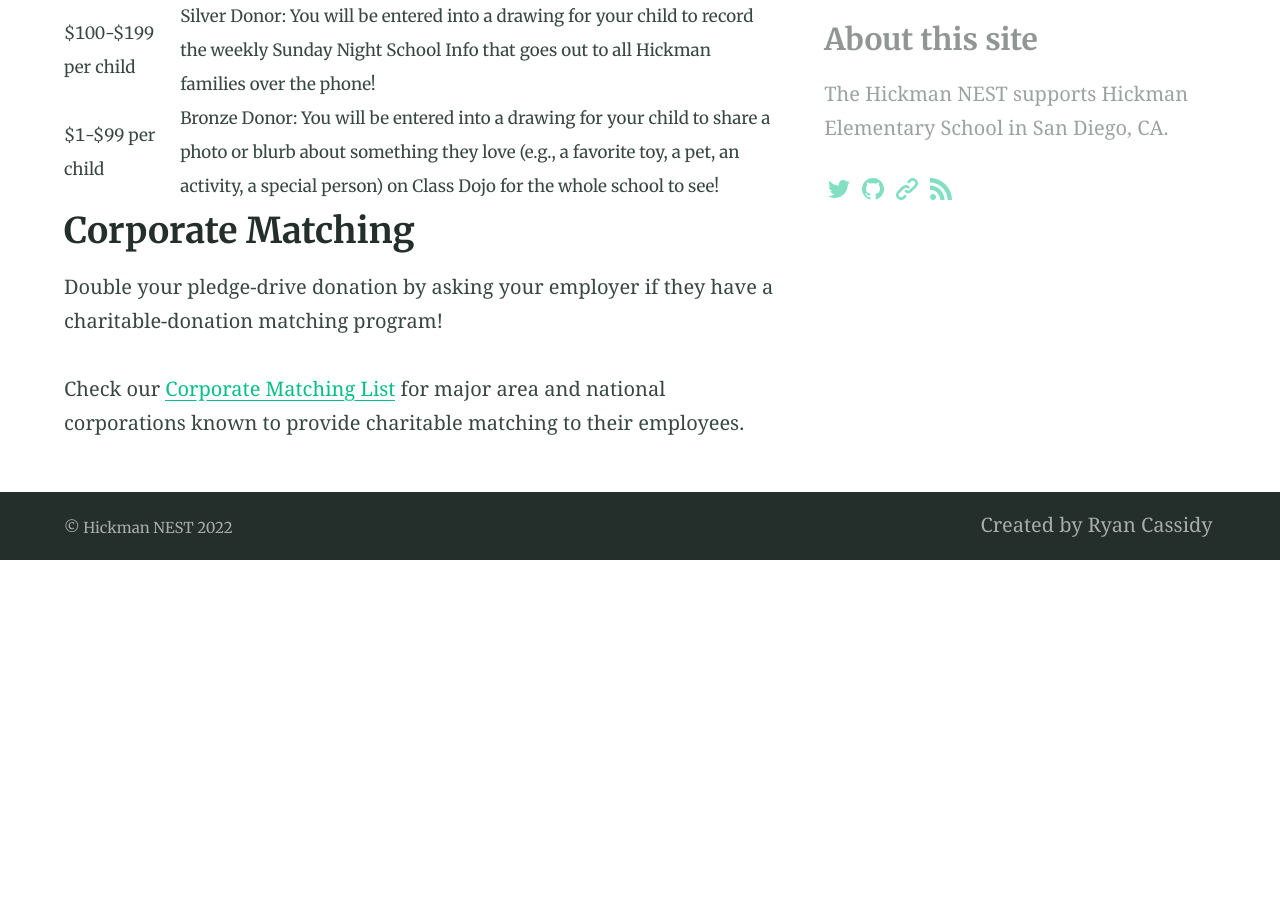
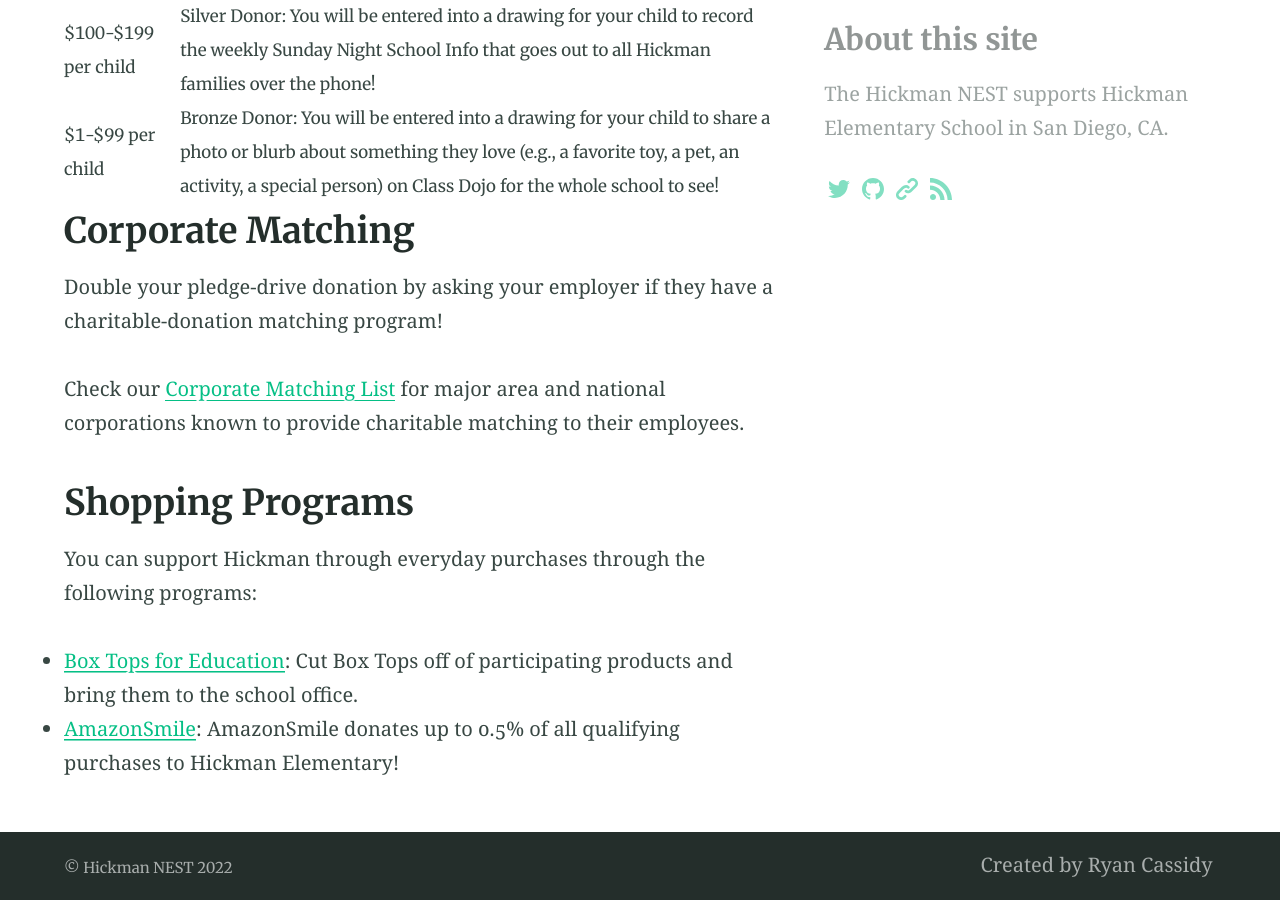
Before and after one commit to bold-fusion/hickman-nest-jekyll-alembic-fork, a Jekyll site: the page built from fundraising.md, in a window 1280 px wide and 900 px high, scrolled down 2010 px. Built offline with Jekyll 4.4.1, drawn with Linux system fonts in a browser that asks for light colours; before the commit the page ends 2570 px from its top, so only the background shows below that.

Commit message:
Update fundraising.md

```diff
--- a/fundraising.md
+++ b/fundraising.md
@@ -36,3 +36,9 @@ Our goal this year is to continue providing art, music, and educational software
 Double your pledge-drive donation by asking your employer if they have a charitable-donation matching program!
 
 Check our [Corporate Matching List](https://www.hickmannest.com/_files/ugd/4d719d_acb61f4626a74bd6bc7fc17091600e77.pdf) for major area and national corporations known to provide charitable matching to their employees.
+
+## Shopping Programs
+
+You can support Hickman through everyday purchases through the following programs:
+* [Box Tops for Education](https://www.boxtops4education.com/about/history): Cut Box Tops off of participating products and bring them to the school office.
+* [AmazonSmile](https://smile.amazon.com): AmazonSmile donates up to 0.5% of all qualifying purchases to Hickman Elementary!
```
